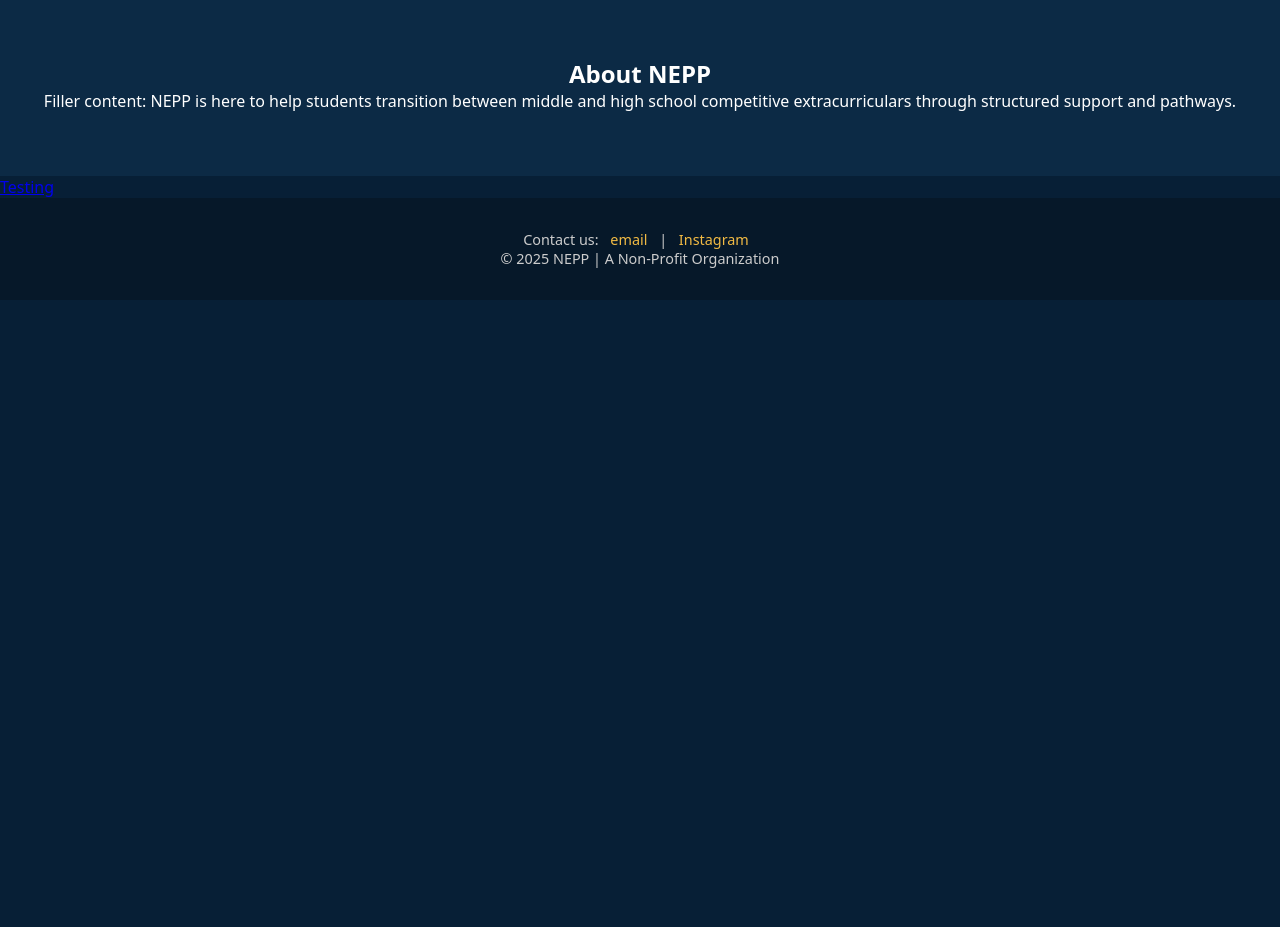
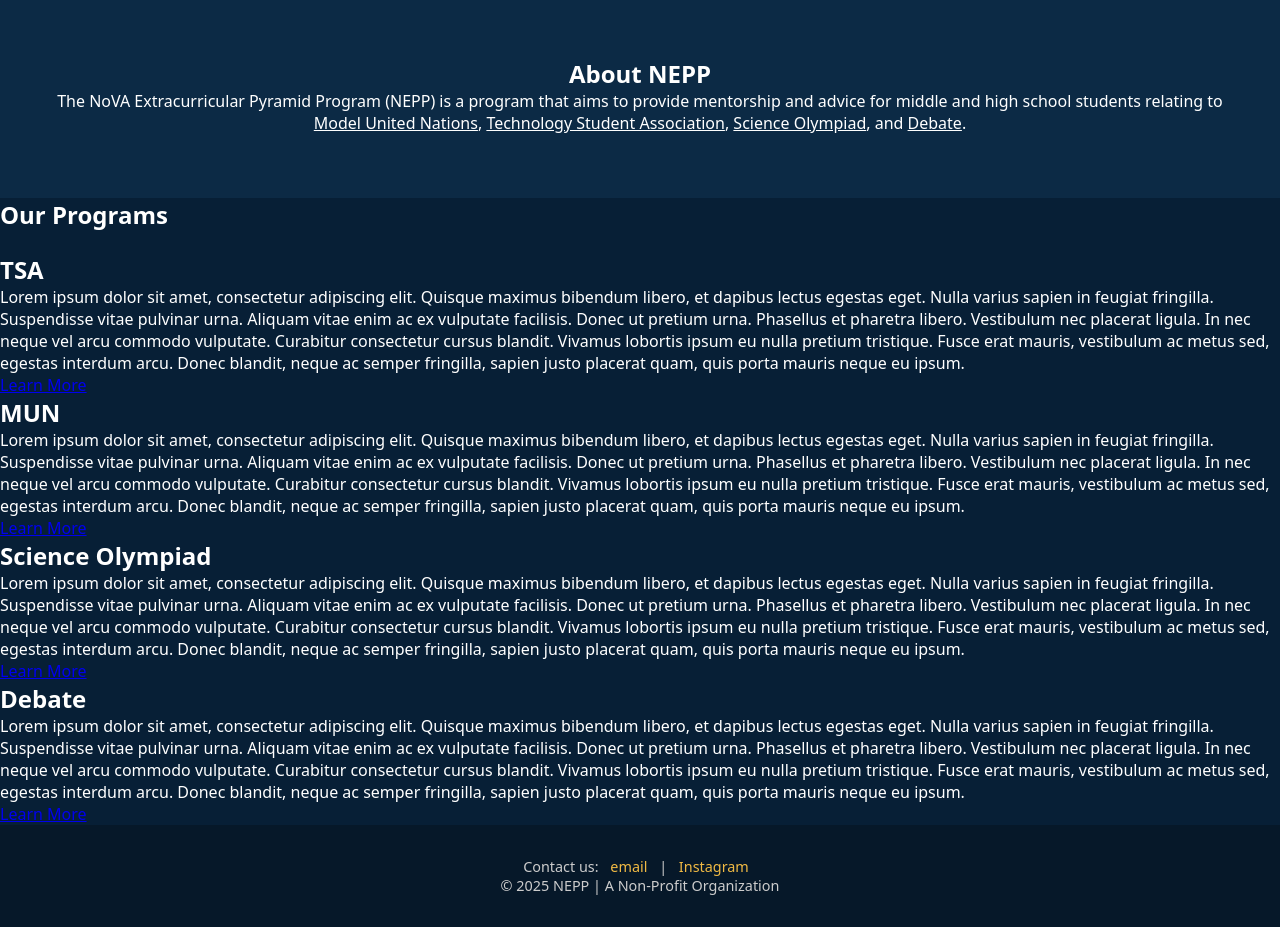
Before and after one commit to RavinSingh24/nepplandingpage, a plain HTML site: page index.html in a window 1280 px wide. Shown: the part 747-1674 px from the top of the page. Before the commit the page ends 1047 px from the top, so only its background shows below. Drawn offline with Linux system fonts and the light colour scheme.

Commit message:
Fixed text in homepage and added a programs section on homepage

```diff
--- a/index.html
+++ b/index.html
@@ -35,17 +35,88 @@
     <img src="tempImage3.jpg" class="slide">
     <div class="hero-text">
       <h1>NoVA Extracurricular Pyramid Program</h1>
-      <p>Bridging the gap in competitive excellence.</p>
+      <p>Pushing students to strive for competitive excellence.</p>
     </div>
   </div>
 
 
   <section class="info-section">
     <h2>About NEPP</h2>
-    <p>Filler content: NEPP is here to help students transition between middle and high school competitive extracurriculars through structured support and pathways.</p>
+    <p>The NoVA Extracurricular Pyramid Program (NEPP) is a program that aims to provide mentorship and advice for middle and high school students relating to
+      <a href="mun.html" style="color: white;">Model United Nations</a>,
+      <a href="tsa.html" style="color: white;">Technology Student Association</a>,
+      <a href="scio.html" style="color: white;">Science Olympiad</a>,
+      and <a href="debate.html" style="color: white;">Debate</a>.</p>
   </section>
 
-  <a href="dashboard.html"> Testing</a>
+  <!--<a href="dashboard.html"> Testing</a>-->
+
+  <section class="programs-section">
+    <h2>Our Programs</h2>
+    <br>
+    <div class="card-container">
+      <div class="card">
+        <div class="card-content">
+          <h2>TSA</h2>
+          <p>Lorem ipsum dolor sit amet, consectetur adipiscing elit.
+            Quisque maximus bibendum libero, et dapibus lectus egestas eget. Nulla varius sapien in feugiat fringilla.
+            Suspendisse vitae pulvinar urna.
+            Aliquam vitae enim ac ex vulputate facilisis.
+            Donec ut pretium urna. Phasellus et pharetra libero.
+            Vestibulum nec placerat ligula. In nec neque vel arcu commodo vulputate.
+            Curabitur consectetur cursus blandit. Vivamus lobortis ipsum eu nulla pretium tristique.
+            Fusce erat mauris, vestibulum ac metus sed, egestas interdum arcu.
+            Donec blandit, neque ac semper fringilla, sapien justo placerat quam, quis porta mauris neque eu ipsum.</p>
+          <a href="tsa.html" class="btn">Learn More</a>
+        </div>
+      </div>
+      <div class="card">
+        <div class="card-content">
+          <h2>MUN</h2>
+          <p>Lorem ipsum dolor sit amet, consectetur adipiscing elit.
+            Quisque maximus bibendum libero, et dapibus lectus egestas eget. Nulla varius sapien in feugiat fringilla.
+            Suspendisse vitae pulvinar urna.
+            Aliquam vitae enim ac ex vulputate facilisis.
+            Donec ut pretium urna. Phasellus et pharetra libero.
+            Vestibulum nec placerat ligula. In nec neque vel arcu commodo vulputate.
+            Curabitur consectetur cursus blandit. Vivamus lobortis ipsum eu nulla pretium tristique.
+            Fusce erat mauris, vestibulum ac metus sed, egestas interdum arcu.
+            Donec blandit, neque ac semper fringilla, sapien justo placerat quam, quis porta mauris neque eu ipsum.</p>
+          <a href="mun.html" class="btn">Learn More</a>
+        </div>
+      </div>
+      <div class="card">
+        <div class="card-content">
+          <h2>Science Olympiad</h2>
+          <p>Lorem ipsum dolor sit amet, consectetur adipiscing elit.
+            Quisque maximus bibendum libero, et dapibus lectus egestas eget. Nulla varius sapien in feugiat fringilla.
+            Suspendisse vitae pulvinar urna.
+            Aliquam vitae enim ac ex vulputate facilisis.
+            Donec ut pretium urna. Phasellus et pharetra libero.
+            Vestibulum nec placerat ligula. In nec neque vel arcu commodo vulputate.
+            Curabitur consectetur cursus blandit. Vivamus lobortis ipsum eu nulla pretium tristique.
+            Fusce erat mauris, vestibulum ac metus sed, egestas interdum arcu.
+            Donec blandit, neque ac semper fringilla, sapien justo placerat quam, quis porta mauris neque eu ipsum.</p>
+          <a href="scio.html" class="btn">Learn More</a>
+        </div>
+      </div>
+      <div class="card">
+        <div class="card-content">
+          <h2>Debate</h2>
+          <p>Lorem ipsum dolor sit amet, consectetur adipiscing elit.
+            Quisque maximus bibendum libero, et dapibus lectus egestas eget. Nulla varius sapien in feugiat fringilla.
+            Suspendisse vitae pulvinar urna.
+            Aliquam vitae enim ac ex vulputate facilisis.
+            Donec ut pretium urna. Phasellus et pharetra libero.
+            Vestibulum nec placerat ligula. In nec neque vel arcu commodo vulputate.
+            Curabitur consectetur cursus blandit. Vivamus lobortis ipsum eu nulla pretium tristique.
+            Fusce erat mauris, vestibulum ac metus sed, egestas interdum arcu.
+            Donec blandit, neque ac semper fringilla, sapien justo placerat quam, quis porta mauris neque eu ipsum.</p>
+          <a href="debate.html" class="btn">Learn More</a>
+        </div>
+      </div>
+    </div>
+  </section>
 
   <footer class="footer">
     <p>Contact us: <a href="mailto:nepp.advisors@gmail.com">email</a> | <a href="https://www.instagram.com/neppadvisors/" target="_blank">Instagram</a></p>
```
